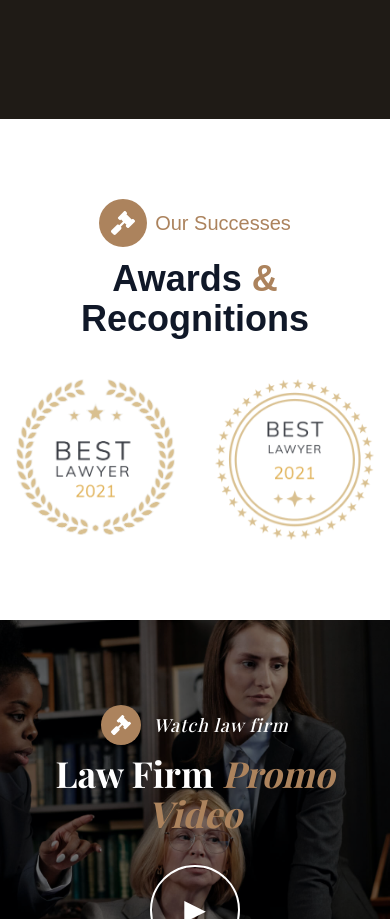
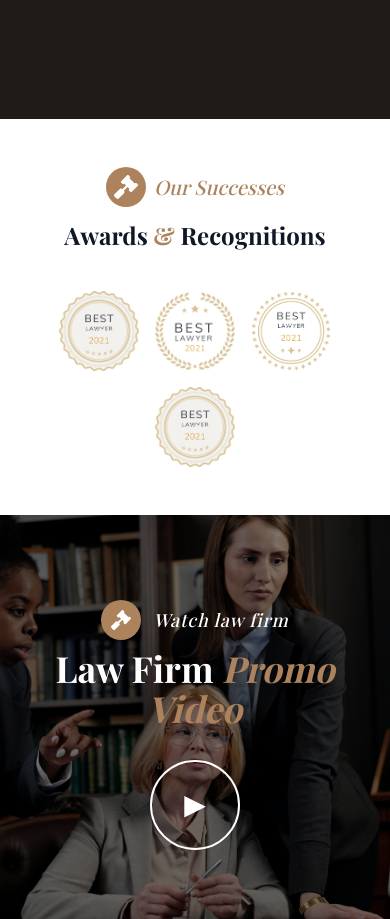
Before and after one commit to jewel-rana-ausasia/aussentra-legal, a Next.js app: page /about in a window 390 px wide. Shown: the part 2922-3841 px from the top of the page. Built offline with nearby package versions, Linux system fonts and the light colour scheme.

Commit message:
Update Mobile responsive for all the pages

```diff
--- a/app/faq/page.tsx
+++ b/app/faq/page.tsx
@@ -64,7 +64,7 @@ const FaqPage: React.FC = () => {
         overlayDark={5}
       />
 
-      <section className="max-w-7xl mx-auto grid grid-cols-2 py-20 gap-20 items-center">
+      <section className="max-w-7xl mx-auto grid grid-cols-1 lg:grid-cols-2 px-8 lg:0 py-20 gap-20 items-center">
         <div>
           <div className="max-w-xl mx-auto bg-white shadow-2xl rounded-3xl p-10 border border-gray-200 font-playfair">
             <div className="mb-5">
--- a/app/services/page.tsx
+++ b/app/services/page.tsx
@@ -5,11 +5,7 @@ import { FaArrowRight } from "react-icons/fa";
 
 const ServicesPage: React.FC = () => {
   const services = [
-    {
-      title: "Conveyancing",
-      img: "/case/4.jpg",
-      link: "/services/conveyancing",
-    },
+    { title: "Conveyancing", img: "/case/4.jpg", link: "/services/conveyancing" },
     { title: "Immigration\nLaw", img: "/case/5.jpg", link: "/services/immigration-law" },
     { title: "Debt\nRecovery", img: "/case/6.jpg", link: "/services/debt-recovery" },
     { title: "Insolvency", img: "/case/3.jpg", link: "/services/insolvency" },
@@ -17,6 +13,7 @@ const ServicesPage: React.FC = () => {
     { title: "Wills", img: "/case/2.jpg", link: "/services/wills" },
     { title: "Probate\n& Estate", img: "/case/6.jpg", link: "/services/probate-estate" },
   ];
+
   return (
     <div>
       <BannerHeader
@@ -28,7 +25,7 @@ const ServicesPage: React.FC = () => {
         overlayDark={5}
       />
 
-      <section className="py-20 relative overflow-hidden">
+      <section className="w-full px-8 lg:px-0 py-20 relative overflow-hidden">
         <div className="max-w-7xl mx-auto grid grid-cols-1 sm:grid-cols-2 lg:grid-cols-3 gap-8">
           {services.map((caseItem, idx) => (
             <div
@@ -48,18 +45,18 @@ const ServicesPage: React.FC = () => {
               </div>
 
               {/* Content */}
-              <div className="absolute bottom-10 left-5 right-5 flex items-center justify-between opacity-0 group-hover:opacity-100 transition-opacity duration-500">
+              <div className="absolute bottom-10 left-5 right-5 flex items-center justify-between transition-opacity duration-500 opacity-100">
                 {/* Title */}
-                <div className="text-white font-playfair text-2xl font-medium leading-snug whitespace-pre-line">
+                <div className="text-white text-xl font-medium">
                   {caseItem.title}
                 </div>
 
                 {/* Arrow */}
                 <a
                   href={caseItem.link}
-                  className="w-12 h-12 bg-[#ac835d] rounded-full flex items-center justify-center text-white text-lg transition-colors duration-500 hover:bg-white hover:text-[#14100c]"
+                  className="w-8 h-8 bg-[#ac835d] rounded-full flex items-center justify-center text-white text-lg transition-colors duration-500 hover:bg-white hover:text-[#14100c]"
                 >
-                  <FaArrowRight />
+                  <FaArrowRight className="w-4 h-4"/>
                 </a>
               </div>
             </div>
--- a/components/ContactSection.tsx
+++ b/components/ContactSection.tsx
@@ -5,21 +5,21 @@ import { FaArrowRight, FaGavel, FaPhoneAlt, FaUser } from "react-icons/fa";
 
 const ContactSection = () => {
   return (
-    <section className="py-20">
+    <section className="py-20 px-5 lg:px-0">
       <div className="max-w-7xl mx-auto px-6">
-        <div className="grid md:grid-cols-2 gap-8 items-center">
+        <div className="grid grid-cols-1 lg:grid-cols-2 gap-8 items-center">
           {/* Left Side */}
           <div>
             {/* Subtitle */}
             <div className="flex items-center gap-2 text-gray-800 text-xl mb-2 font-playfair italic">
-              <span className="flex items-center justify-center w-12 h-12 bg-[#ac835d] rounded-full">
+              <span className="flex items-center justify-center w-10 h-10 lg:w-12 lg:h-12 bg-[#ac835d] rounded-full">
                 <FaGavel className="w-6 h-6 text-white" />
               </span>
               <span className="font-medium">Get in touch</span>
             </div>
 
             {/* Title */}
-            <h2 className="text-4xl font-semibold mb-10 font-playfair mt-5">
+            <h2 className="text-3xl lg:text-4xl font-semibold mb-10 font-playfair mt-5">
               Do you need help?{" "}
               <span className="text-[#ac835d] block mt-2 italic">
                 Contact with us now!
@@ -71,7 +71,7 @@ const ContactSection = () => {
           </div>
 
           {/* Right Side */}
-          <div className="max-w-xl mx-auto bg-white shadow-2xl rounded-3xl p-10 border border-gray-200 font-playfair">
+          <div className="w-full mx-auto bg-white shadow-2xl rounded-3xl p-10 border border-gray-200 font-playfair">
             <div className="mb-5">
               <h2 className="text-3xl font-bold  text-gray-900">
                 Let's Get In Touch<span className="text-[#ac835d]">.</span>
--- a/components/Footer.tsx
+++ b/components/Footer.tsx
@@ -35,7 +35,7 @@ export default function Footer() {
             <div className="grid grid-cols-1 lg:grid-cols-12 items-center gap-6">
               {/* Text */}
               <div className="lg:col-span-8 text-white text-center lg:text-left">
-                <h2 className="text-2xl lg:text-4xl font-bold leading-snug font-playfair">
+                <h2 className="text-2xl md:3xl lg:text-4xl font-bold leading-snug font-playfair">
                   All people are equal before the law.
                   <br />
                   <span className="text-[#ac835d] italic">A good attorney</span>
--- a/components/OurSuccesses.tsx
+++ b/components/OurSuccesses.tsx
@@ -2,10 +2,6 @@
 
 import React from "react";
 import Image from "next/image";
-import { Swiper, SwiperSlide } from "swiper/react";
-import "swiper/css";
-import "swiper/css/autoplay";
-import { Autoplay } from "swiper/modules";
 import { FaGavel } from "react-icons/fa";
 
 interface AwardItem {
@@ -23,53 +19,38 @@ const awards: AwardItem[] = [
 
 const OurSuccesses: React.FC = () => {
   return (
-    <section className="clients relative py-20 bg-white">
+    <section className="clients relative py-12 sm:py-20 bg-white">
       <div className="container mx-auto px-4">
         {/* Section Header */}
         <div className="text-center mb-10">
-          <div className="section-subtitle flex items-center justify-center text-[#ac835d] text-xl font-medium mb-3">
-            <span className="flex items-center justify-center w-12 h-12 bg-[#ac835d] rounded-full mr-2">
-              <FaGavel className="w-6 h-6 text-white text-xl" />
+          <div className="section-subtitle flex items-center justify-center text-[#ac835d] text-xl font-medium mb-3 font-playfair italic">
+            <span className="flex items-center justify-center w-10 h-10 lg:w-12 lg:h-12 bg-[#ac835d] rounded-full mr-2">
+              <FaGavel className="w-6 h-6 text-white text-lg xl:text-xl" />
             </span>
             Our Successes
           </div>
-          <h2 className="section-title text-4xl font-bold text-gray-900">
+          <h2 className="section-title text-2xl lg:text-4xl font-bold text-gray-900 font-playfair">
             Awards <span className="text-[#ac835d]">&</span> Recognitions
           </h2>
         </div>
 
-        {/* Swiper Carousel */}
-        <div className="flex justify-center">
-          <div className="w-full max-w-3xl">
-            <Swiper
-              modules={[Autoplay]}
-              autoplay={{ delay: 2000, disableOnInteraction: false }}
-              loop
-              slidesPerView={2}
-              spaceBetween={40}
-              breakpoints={{
-                768: { slidesPerView: 3 },
-                1024: { slidesPerView: 4 },
-              }}
-              className="flex items-center justify-center"
+        {/* Awards Images */}
+        <div className="flex flex-wrap justify-center gap-4 sm:gap-6 lg:gap-10">
+          {awards.map((award, index) => (
+            <a
+              key={index}
+              href={award.href || "#0"}
+              className="flex justify-center items-center"
             >
-              {awards.map((award, index) => (
-                <SwiperSlide key={index}>
-                  <div className="clients-logo flex justify-center items-center opacity-100 hover:opacity-100 transition-all duration-300">
-                    <a href={award.href || "#0"}>
               <Image
                 src={award.img}
                 alt={award.alt}
                 width={180}
                 height={180}
-                        className="object-contain"
+                className="object-contain w-20 h-20 sm:w-24 sm:h-24 md:w-24 md:h-24 lg:w-32 lg:h-32"
               />
             </a>
-                  </div>
-                </SwiperSlide>
           ))}
-            </Swiper>
-          </div>
         </div>
       </div>
     </section>
```
Lines whose indentation alone changed are shown as unchanged.
